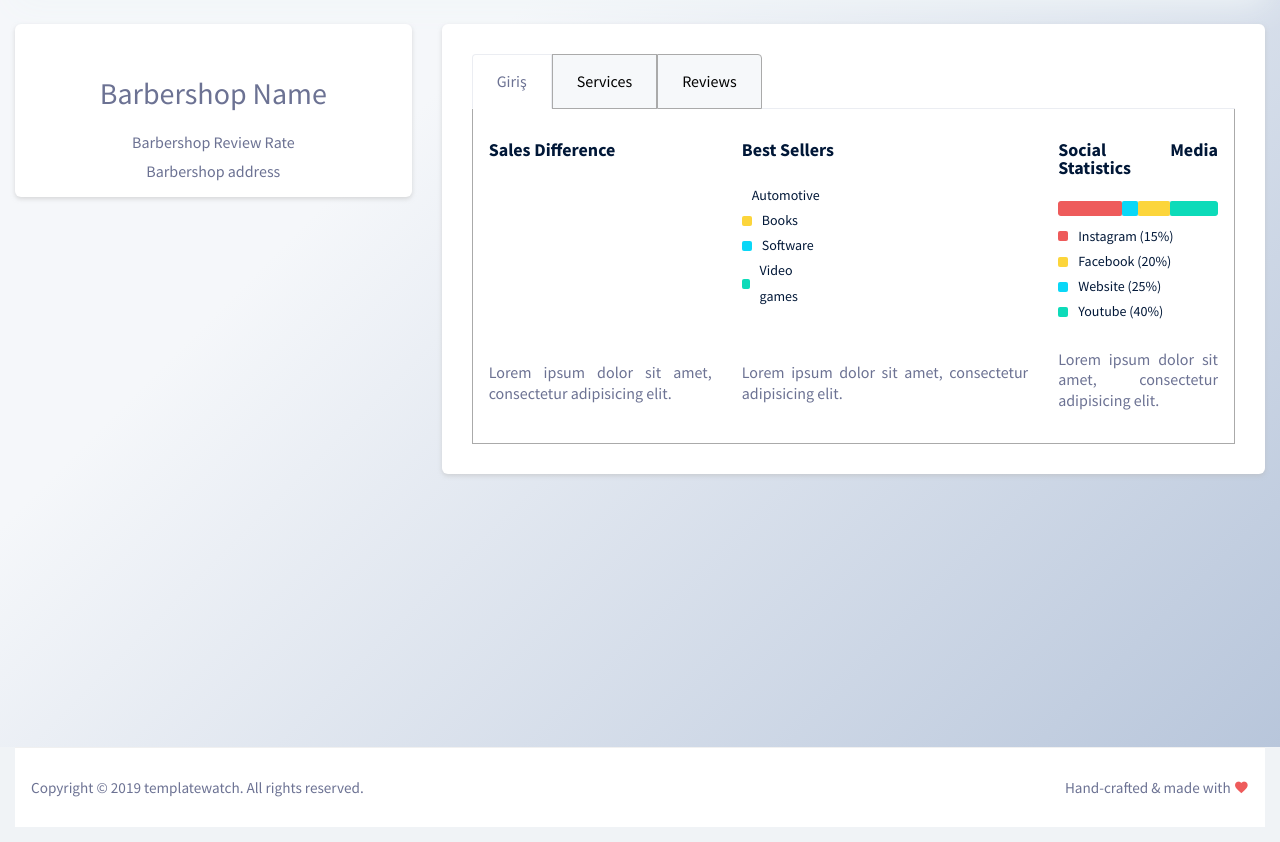
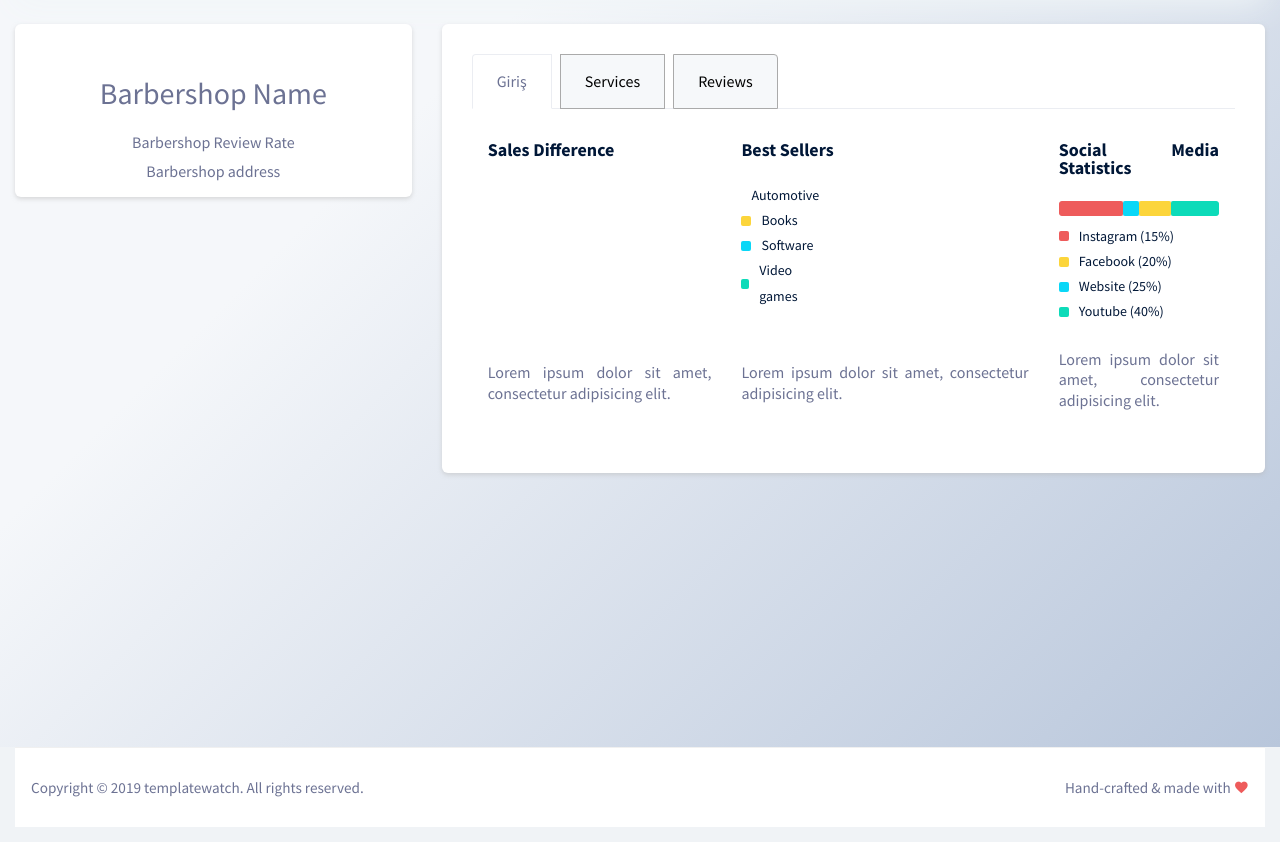
Before and after one commit to titans55/barber-app, a Django app: page /barbershop/1/profile in a window 1280 px wide. Shown: the part 154-996 px from the top of the page. Run offline with Django 3.2, Linux system fonts and the light colour scheme; style sheets or scripts are compiled from the project's sources; parts of the project's set-up code (start-up, migrations or seed data) failed here and were passed over; some libraries are stand-ins or nearby versions.

Commit message:
creating profile pages for barbershops

```diff
--- a/berberim/templates/common/barbershop_profile.html
+++ b/berberim/templates/common/barbershop_profile.html
@@ -33,12 +33,12 @@
         <div class="card">
             <div class="card-body">
                 <ul class="nav nav-tabs" id="myTab" role="tablist">
-                    <li class="nav-item">
+                    <li class="nav-item mr-2">
                         <a class="nav-link active" id="home-tab" data-toggle="tab" href="#home" role="tab" aria-controls="home" aria-selected="true">
                             {% trans 'Home' %}
                         </a>
                     </li>
-                    <li class="nav-item">
+                    <li class="nav-item mr-2">
                         <a class="nav-link" id="profile-tab" data-toggle="tab" href="#profile" role="tab" aria-controls="profile" aria-selected="false">
                             {% trans 'Services' %}
                         </a>
@@ -49,7 +49,7 @@
                         </a>
                     </li>
                 </ul>
-                <div class="tab-content" id="myTabContent">
+                <div class="tab-content" id="myTabContent" style="border: none">
                     <div class="tab-pane fade show active" id="home" role="tabpanel" aria-labelledby="home-tab">
                         <div class="row">
                             <div class="col-lg-4">
```
Also changed, not shown: berberim/templates/customer/dashboard.html (+5 -3 lines), berberim/locale/tr/LC_MESSAGES/django.po, 1 other file.
